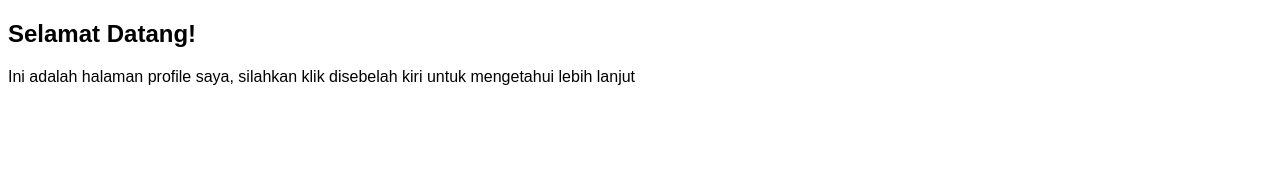
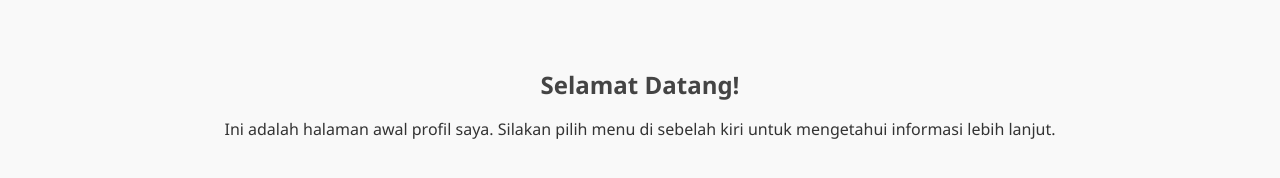
Before and after one commit to Diasmyri/P8-html5-1124160056, a plain HTML site: page konten.html in a window 1280 px wide. Drawn offline with Linux system fonts and the light colour scheme.

Commit message:
membuat style pada konten.html

```diff
--- a/konten.html
+++ b/konten.html
@@ -1,11 +1,33 @@
 <!DOCTYPE html>
-<html>
+<html lang="id">
 <head>
+  <meta charset="UTF-8">
   <title>Konten Awal</title>
+  <style>
+    body {
+      font-family: 'Segoe UI', Tahoma, sans-serif;
+      background-color: #f9f9f9;
+      color: #333;
+      padding: 40px;
+    }
 
+    h2 {
+      color: #444;
+      margin-bottom: 10px;
+      text-align: center;
+    }
+
+    p {
+      font-size: 16px;
+      line-height: 1.6;
+      text-align: center;
+    }
+  </style>
 </head>
-<body style="font-family:sans-serif;">
+<body>
+
   <h2>Selamat Datang!</h2>
-  <p>Ini adalah halaman profile saya, silahkan klik disebelah kiri untuk mengetahui lebih lanjut</p>
+  <p>Ini adalah halaman awal profil saya. Silakan pilih menu di sebelah kiri untuk mengetahui informasi lebih lanjut.</p>
+
 </body>
 </html>
```
